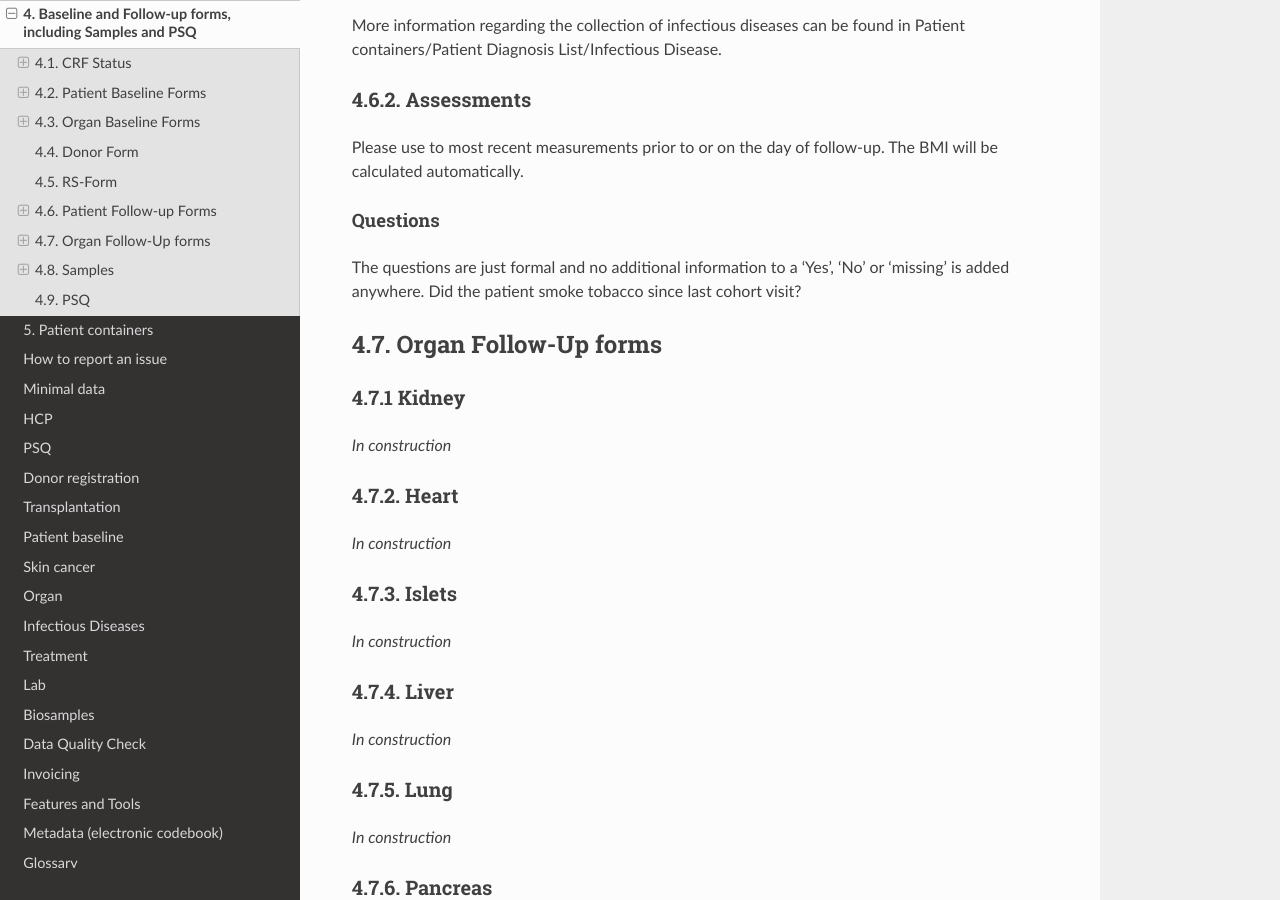
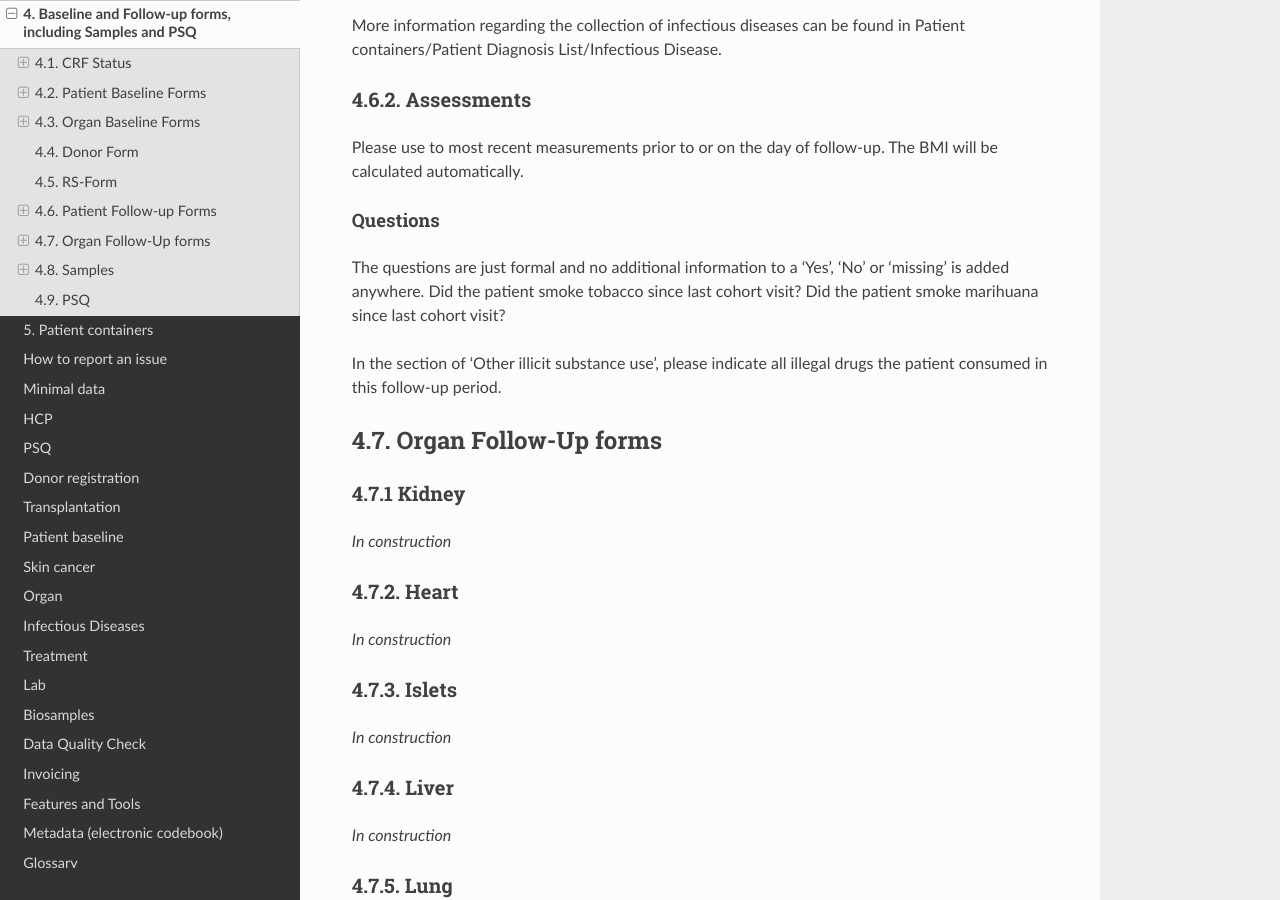
Before and after one commit to swiss-transplant-cohort-study/3LC-user-manual, a Sphinx documentation site: the page built from docs/source/blfup.rst, in a window 1280 px wide and 900 px high, scrolled down 21092 px. Built offline with Sphinx 7.4.7 and the Read the Docs theme 3.1.0, drawn with Linux system fonts in a browser that asks for light colours.

Commit message:
Update blfup.rst

```diff
--- a/docs/source/blfup.rst
+++ b/docs/source/blfup.rst
@@ -595,6 +595,9 @@ Questions
 
 The questions are just formal and no additional information to a ‘Yes’, ‘No’ or ‘missing’ is added anywhere.
 Did the patient smoke tobacco since last cohort visit?
+Did the patient smoke marihuana since last cohort visit?
+
+In the section of ‘Other illicit substance use’, please indicate all illegal drugs the patient consumed in this follow-up period.
 
 4.7. Organ Follow-Up forms
 *****************************
```
